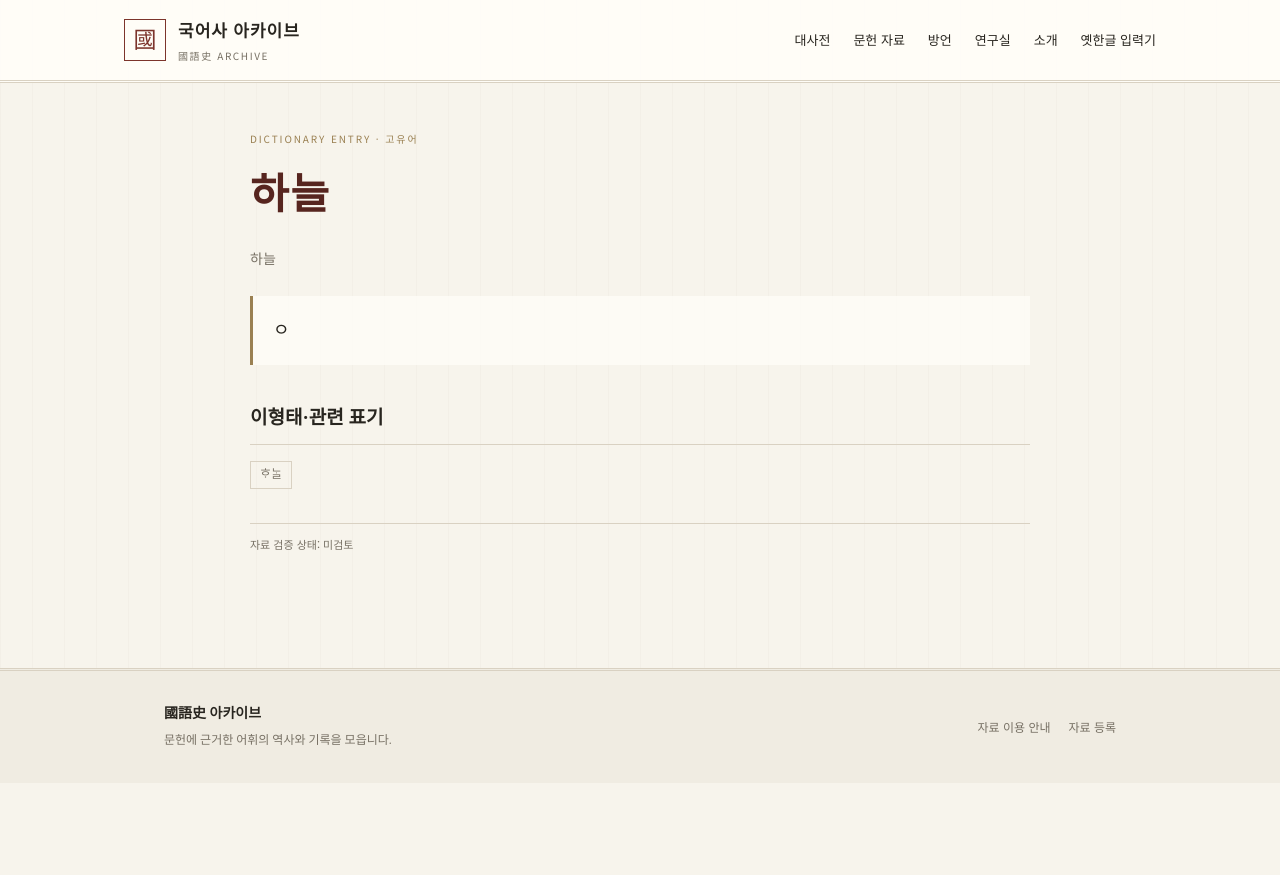
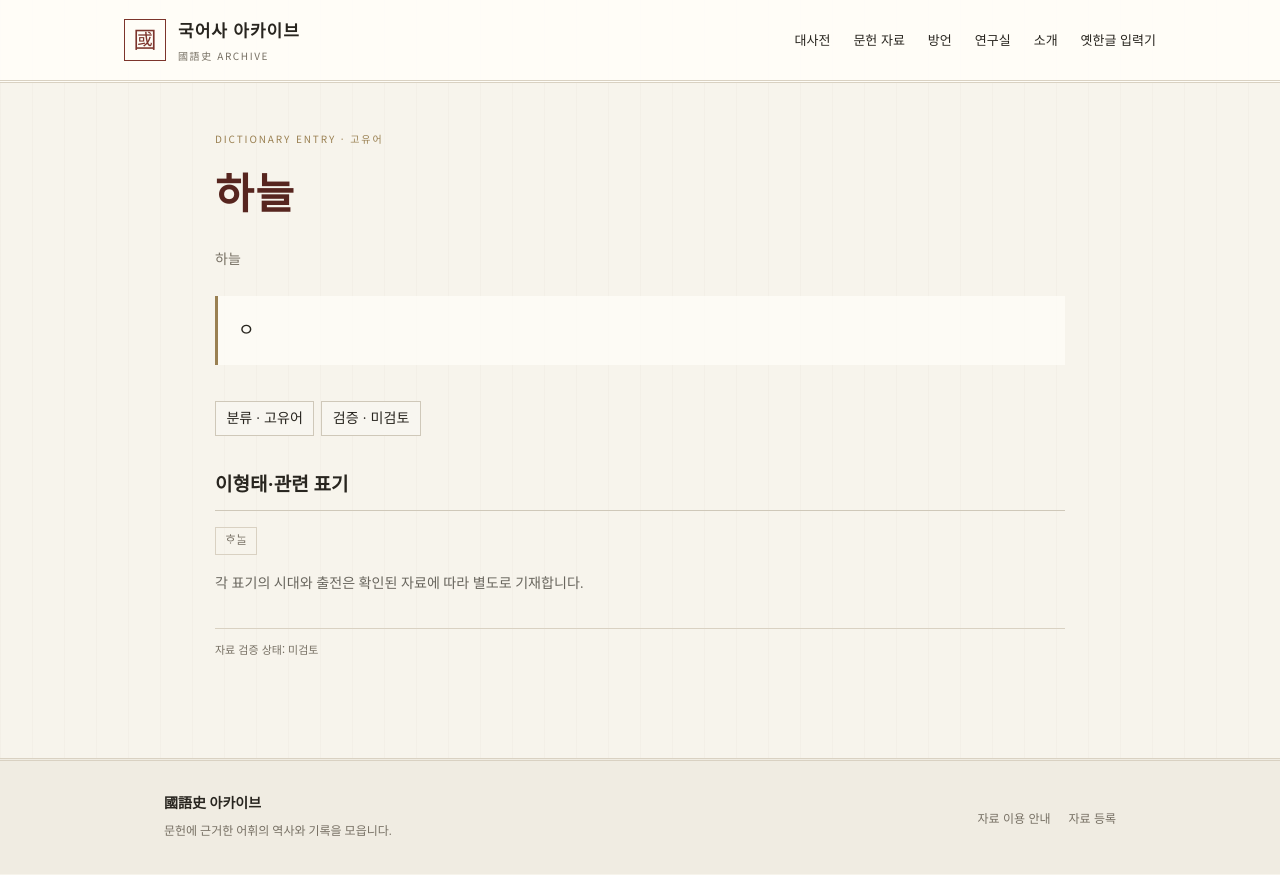
Before and after one commit to namomiru/malagamu, a Jekyll site: the page built from _entries/haneul.md, in a window 1280 px wide. Shown: the top 875 px of the page. Built offline with Jekyll 4.4.1, drawn with Linux system fonts in a browser that asks for light colours.

Commit message:
Improve dictionary entry layout

```diff
--- a/_layouts/dictionary.html
+++ b/_layouts/dictionary.html
@@ -1,17 +1,140 @@
 ---
 layout: default
 ---
+<style>
+  .record-page { max-width: 850px; margin: 0 auto; }
+  .record-page .record-meta { display: flex; flex-wrap: wrap; gap: .45rem; margin: .8rem 0 1.4rem; }
+  .record-page .record-chip { display: inline-block; padding: .25rem .65rem; border: 1px solid #cfc8b9; background: #f8f6f0; font-size: .88rem; }
+  .record-page .record-section { margin: 2rem 0; }
+  .record-page .record-section h2 { padding-bottom: .5rem; border-bottom: 1px solid #cfc8b9; }
+  .record-page .record-table-wrap { overflow-x: auto; }
+  .record-page .record-table { border-collapse: collapse; width: 100%; font-size: .95rem; }
+  .record-page .record-table th, .record-page .record-table td { border-bottom: 1px solid #e3dfd5; padding: .75rem .65rem; text-align: left; vertical-align: top; overflow-wrap: anywhere; }
+  .record-page .record-table th { background: #f6f3eb; font-weight: 600; white-space: nowrap; }
+  .record-page .record-table th:first-child { width: 25%; }
+  .record-page .record-form { font-size: 1.06rem; font-weight: 600; }
+  .record-page .record-muted { color: #69665e; font-size: .88rem; }
+  .record-page .record-sources { padding-left: 1.3rem; }
+  .record-page .record-sources li { margin: .55rem 0; }
+  .record-page .record-raw { white-space: pre-wrap; overflow-wrap: anywhere; font: inherit; padding: 1rem; background: #f8f6f0; }
+</style>
+
 <article class="record-page">
-  <p class="eyebrow">DICTIONARY ENTRY · {{ page.category | default: "분류 미정" }}</p>
-  <h1 class="record-title">{{ page.headword | default: page.title }}</h1>
-  {% if page.pronunciation %}<p class="pronunciation">{{ page.pronunciation }}</p>{% endif %}
-  {% if page.short_definition %}<p class="record-lead">{{ page.short_definition }}</p>{% endif %}
+  <p class="eyebrow">DICTIONARY ENTRY · {{ page.category | default: "분류 미정" | escape }}</p>
+  <h1 class="record-title">{{ page.headword | default: page.title | escape }}</h1>
+  {% if page.pronunciation %}<p class="pronunciation">{{ page.pronunciation | escape }}</p>{% endif %}
+  {% if page.short_definition %}<p class="record-lead">{{ page.short_definition | escape }}</p>{% endif %}
+
+  <div class="record-meta">
+    {% if page.part_of_speech %}<span class="record-chip">품사 · {{ page.part_of_speech | escape }}</span>{% endif %}
+    {% if page.category %}<span class="record-chip">분류 · {{ page.category | escape }}</span>{% endif %}
+    <span class="record-chip">검증 · {{ page.review_status | default: "미검토" | escape }}</span>
+  </div>
+
   {% if page.definitions %}
-  <section class="record-section"><h2>뜻풀이</h2><ol class="definition-list">{% for item in page.definitions %}<li>{{ item }}</li>{% endfor %}</ol></section>
+  <section class="record-section">
+    <h2>뜻풀이</h2>
+    <ol class="definition-list">{% for item in page.definitions %}<li>{{ item | escape }}</li>{% endfor %}</ol>
+  </section>
   {% endif %}
-  {% if page.variants %}<section class="record-section"><h2>이형태·관련 표기</h2><p class="tag-list">{% for item in page.variants %}<span>{{ item }}</span>{% endfor %}</p></section>{% endif %}
-  {% if page.history_json %}<section class="record-section"><h2>시대별 어휘 정보</h2><pre class="data-note">{{ page.history_json | escape }}</pre></section>{% endif %}
-  {% if page.etymology %}<section class="record-section"><h2>어원 및 해설</h2><div class="prose">{{ page.etymology | markdownify }}</div></section>{% endif %}
-  {% if page.source_ids %}<section class="record-section"><h2>문헌 용례</h2><ul>{% for sid in page.source_ids %}<li><a href="{{ '/documents/' | append: sid | append: '/' | relative_url }}">{{ sid }}</a></li>{% endfor %}</ul></section>{% endif %}
-  <p class="record-status">자료 검증 상태: {{ page.review_status | default: "미검토" }}</p>
+
+  {% if page.variants %}
+  <section class="record-section">
+    <h2>이형태·관련 표기</h2>
+    <p class="tag-list">{% for item in page.variants %}<span>{{ item | escape }}</span>{% endfor %}</p>
+    <p class="record-muted">각 표기의 시대와 출전은 확인된 자료에 따라 별도로 기재합니다.</p>
+  </section>
+  {% endif %}
+
+  {% if page.history_json %}
+  <section class="record-section">
+    <h2>시대별 어휘 정보</h2>
+    <div id="record-history" class="record-table-wrap"></div>
+    <template id="record-history-data">{{ page.history_json | jsonify | escape }}</template>
+    <noscript><pre class="record-raw">{{ page.history_json | escape }}</pre></noscript>
+  </section>
+  {% endif %}
+
+  {% if page.dialects %}
+  <section class="record-section">
+    <h2>방언 자료</h2>
+    <div class="prose">{{ page.dialects | markdownify }}</div>
+  </section>
+  {% endif %}
+
+  {% if page.etymology %}
+  <section class="record-section">
+    <h2>어원 및 연구</h2>
+    <div class="prose">{{ page.etymology | markdownify }}</div>
+  </section>
+  {% endif %}
+
+  {% if page.source_ids %}
+  <section class="record-section">
+    <h2>관련 문헌</h2>
+    <ul class="record-sources">
+      {% for sid in page.source_ids %}
+      <li><a href="{{ '/documents/' | append: sid | append: '/' | relative_url }}">{{ sid | escape }}</a></li>
+      {% endfor %}
+    </ul>
+    <p class="record-muted">문헌명을 누르면 해당 문헌 자료 페이지로 이동합니다.</p>
+  </section>
+  {% endif %}
+
+  <p class="record-status">자료 검증 상태: {{ page.review_status | default: "미검토" | escape }}</p>
 </article>
+
+{% if page.history_json %}
+<script>
+(function () {
+  const source = document.getElementById('record-history-data');
+  const target = document.getElementById('record-history');
+  if (!source || !target) return;
+  const make = (tag, text) => {
+    const el = document.createElement(tag);
+    el.textContent = text == null ? '' : String(text);
+    return el;
+  };
+  const valueText = value => value == null ? '' :
+    typeof value === 'object' ? JSON.stringify(value, null, 2) : String(value);
+  let raw = '';
+  try {
+    const data = JSON.parse(source.textContent);
+    raw = typeof data === 'string' ? data : JSON.stringify(data, null, 2);
+    let history = typeof data === 'string' ? JSON.parse(data) : data;
+    if (history && !Array.isArray(history) && typeof history === 'object') {
+      const keys = Object.keys(history);
+      if (keys.length === 1 && Array.isArray(history[keys[0]])) history = history[keys[0]];
+    }
+    const rows = Array.isArray(history) ? history :
+      history && typeof history === 'object' ? Object.entries(history).map(([period, details]) =>
+        details && typeof details === 'object' && !Array.isArray(details) ? {period, ...details} : {period, form: details}) : [];
+    if (!rows.length) throw new Error('No structured rows');
+    const fields = [...new Set(rows.flatMap(row => row && typeof row === 'object' ? Object.keys(row) : ['value']))];
+    const labels = {period:'시대', era:'시대', age:'시대', stage:'시기', form:'어형', spelling:'표기', word:'어형', variant:'이형태', meaning:'의미', definition:'뜻풀이', source:'문헌 출전', document:'문헌', date:'연대', year:'연대', citation:'원문 용례', quote:'원문', note:'비고', notes:'비고', status:'검증 상태'};
+    const table = document.createElement('table');
+    table.className = 'record-table';
+    const head = document.createElement('thead');
+    const headRow = document.createElement('tr');
+    fields.forEach(field => headRow.appendChild(make('th', labels[field] || field)));
+    head.appendChild(headRow);
+    table.appendChild(head);
+    const body = document.createElement('tbody');
+    rows.forEach(row => {
+      const tr = document.createElement('tr');
+      fields.forEach(field => {
+        const td = make('td', valueText(row && typeof row === 'object' ? row[field] : row));
+        if (['form','spelling','word'].includes(field)) td.className = 'record-form';
+        tr.appendChild(td);
+      });
+      body.appendChild(tr);
+    });
+    table.appendChild(body);
+    target.appendChild(table);
+  } catch (error) {
+    target.appendChild(make('pre', raw || source.textContent));
+    target.firstChild.className = 'record-raw';
+  }
+})();
+</script>
+{% endif %}
```
